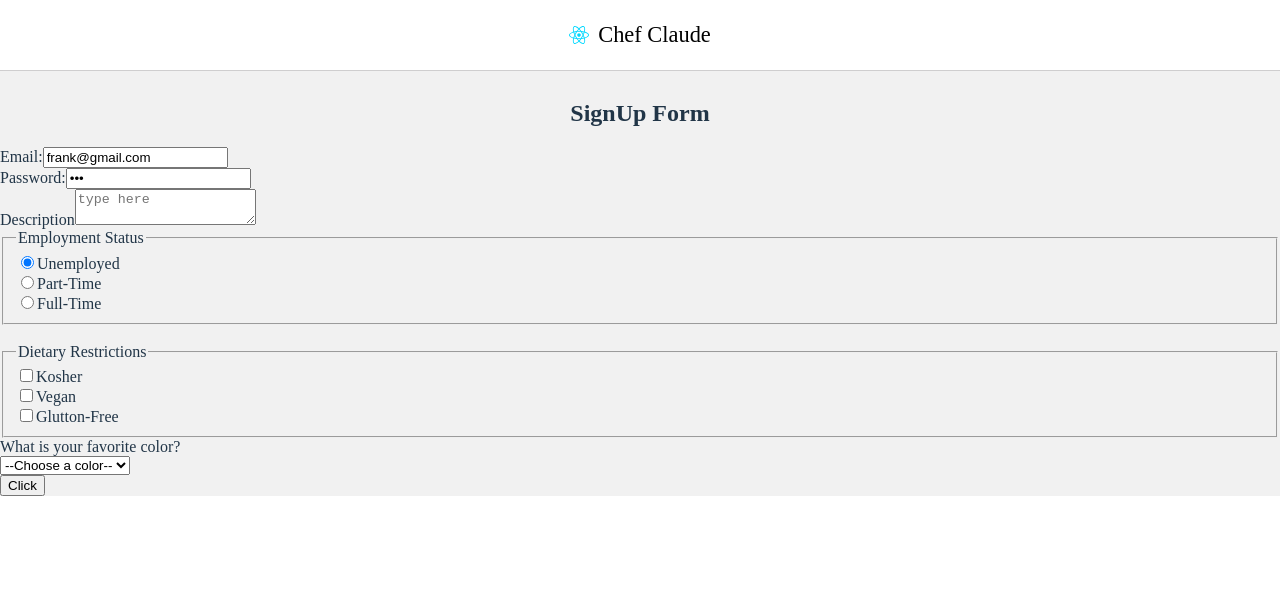
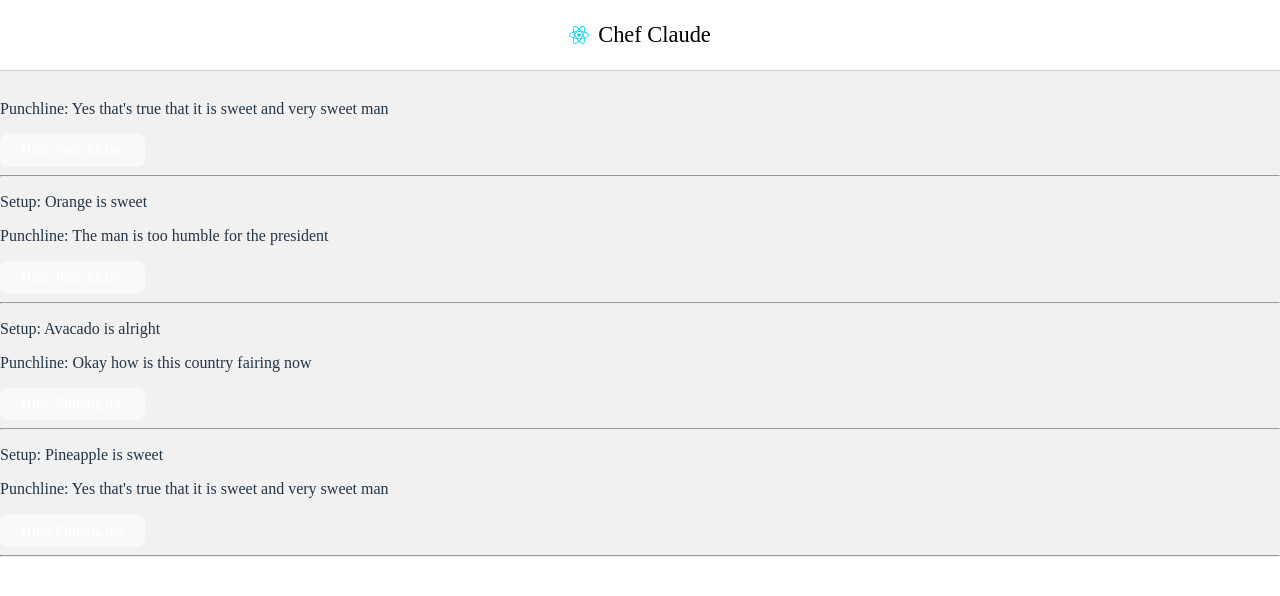
Before and after one commit to Shadowcruv/first-react, a React (Vite) app: page / in a window 1280 px wide. Shown: the top 596 px of the page. Built offline with nearby package versions, Linux system fonts and the light colour scheme.

Commit message:
conditonal rendering with useStates

```diff
--- a/src/App.jsx
+++ b/src/App.jsx
@@ -7,6 +7,7 @@ import Navbar from './components/Navbar'
 import Header from './components/Header'
 import Entry from './components/Entry'
 import Joke from './components/Joke'
+import jokes from './jokesData'
 import data from './data'
 import MainChef from './components/MainChef'
 import Form from './components/Form'
@@ -118,10 +119,18 @@ export default function App(){
             />
   })
 
+  const jokesComponentList = jokes.map((joke) => (
+    <Joke
+      setup={joke.setup}
+      punchline={joke.punchline}
+    />
+  ))
+
   return (
     <>
       <Header />
-      <Form />
+      {/* <Form /> */}
+      {jokesComponentList}
       {/* <MainChef /> */}
     </>
 
--- a/src/components/Joke.jsx
+++ b/src/components/Joke.jsx
@@ -1,4 +1,13 @@
+import React from "react"
+
 export default function Joke(props){
+
+  const [isShown, setIsShown] = React.useState(true)
+
+  function handleClick(){
+    setIsShown( prevIsShown => !prevIsShown )
+  }
+
   return (
     // <>
     //   <p className="setup">Setup: {props.setup}</p>
@@ -26,8 +35,10 @@ export default function Joke(props){
     //using javascript in css styles
     <>
       <p style={{ display: props.setup ? "block" : "none"}} className="setup">Setup: {props.setup}</p>
-      <p className="punchLine">
-        Punchline: {props.punchline}</p>
+      {isShown && <p className="punchLine">
+        Punchline: {props.punchline}</p>}
+      {!isShown && <button onClick={handleClick}>Show PunchLine</button>}
+      {isShown && <button onClick={handleClick}>Hide PunchLine</button>}
       <hr />
     </>
 
--- a/src/index.css
+++ b/src/index.css
@@ -75,13 +75,14 @@ h1 {
 button {
   border-radius: 8px;
   border: 1px solid transparent;
-  padding: 0.6em 1.2em;
+  padding: 0.4em 1.2em;
   font-size: 1em;
   font-weight: 500;
   font-family: inherit;
-  background-color: #1a1a1a;
+  background-color: #1c4985;
   cursor: pointer;
   transition: border-color 0.25s;
+  color: #ffffff;
 }
 button:hover {
   border-color: #646cff;
--- /dev/null
+++ b/src/jokesData.js
@@ -0,0 +1,17 @@
+export default [
+  {
+    punchline: "Yes that's true that it is sweet and very sweet man"
+  },
+  {
+    setup:"Orange is sweet",
+    punchline:"The man is too humble for the president"
+  },
+  {
+    setup:"Avacado is alright",
+    punchline:"Okay how is this country fairing now"
+  },
+  {
+    setup: "Pineapple is sweet",
+    punchline: "Yes that's true that it is sweet and very sweet man"
+  }
+]
```
